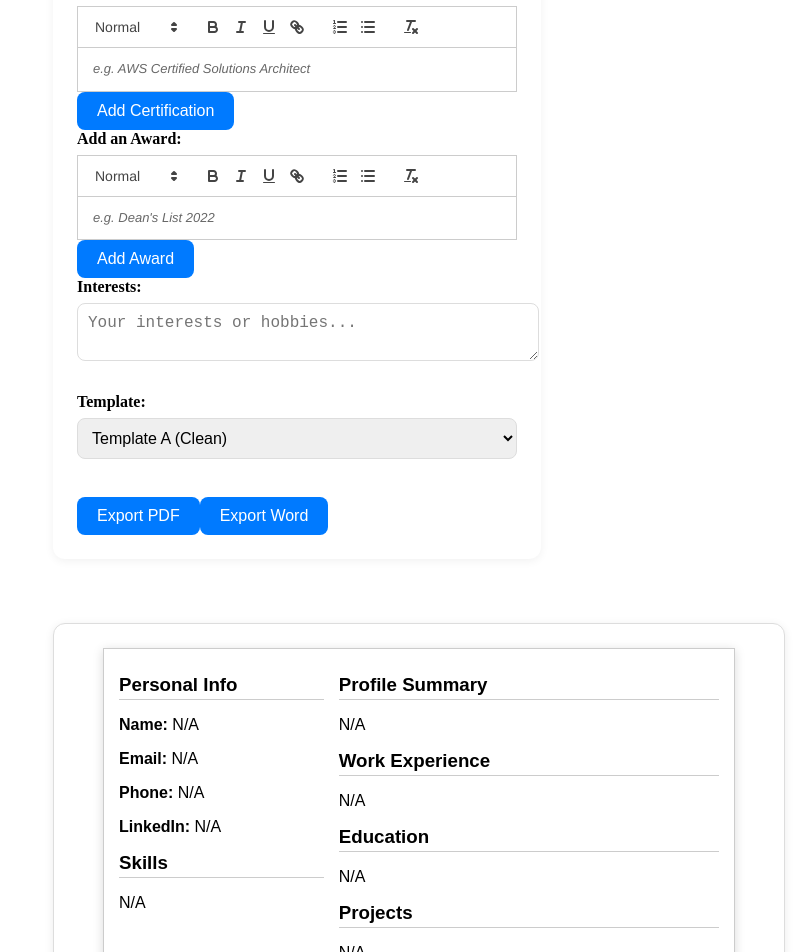
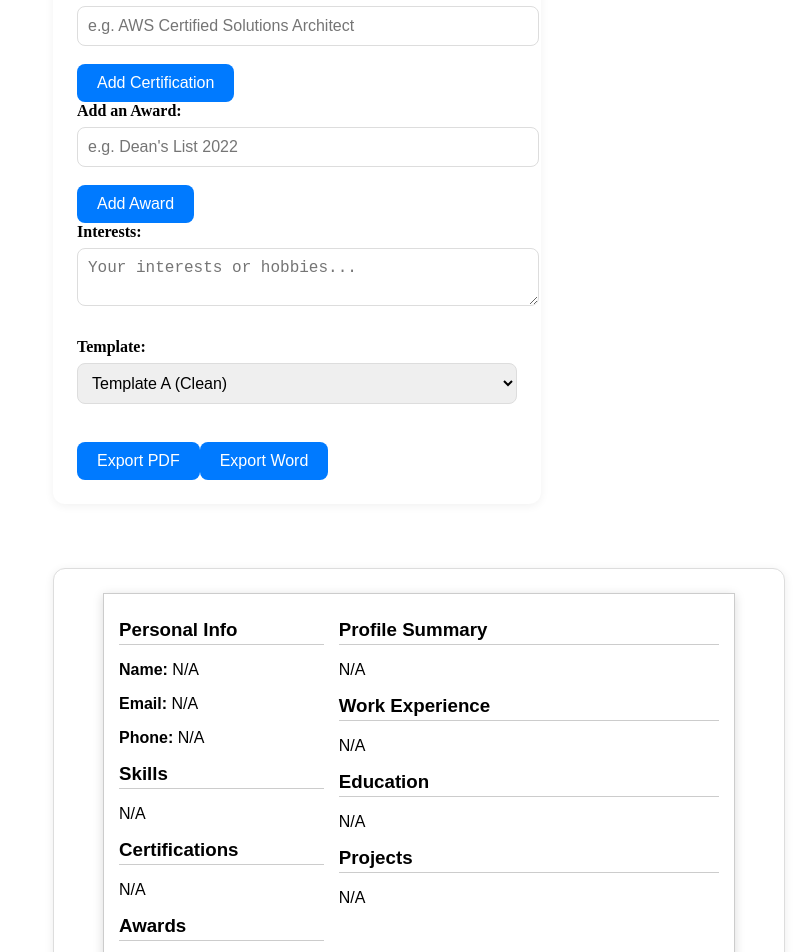
Before and after one commit to Zagitalc/OnClickCV, a React (Create React App) app in the folder client/: page / in a window 1280 px wide. Shown: the part 1440-2392 px from the top of the page, without its empty margins (485-1280 px from the left). Built offline with nearby package versions, Linux system fonts and the light colour scheme.

Commit message:
Revert "cert and award optional design"
This reverts commit f9ef255f6f65172bcb6c6401327e0482ada6f249.

```diff
--- a/client/src/components/CVForm.js
+++ b/client/src/components/CVForm.js
@@ -5,8 +5,8 @@ import "react-quill/dist/quill.snow.css";
 const CVForm = ({ cvData, setCvData, template, setTemplate }) => {
     // Local state for adding new skills
     const [newSkill, setNewSkill] = useState("");
-    const [newCert, setNewCert] = useState(""); // now stores HTML
-    const [newAward, setNewAward] = useState(""); // now stores HTML
+    const [newCert, setNewCert] = useState("");
+    const [newAward, setNewAward] = useState("");
 
     // Local state for adding new education entry
     const [newEdu, setNewEdu] = useState({
@@ -87,8 +87,8 @@ const CVForm = ({ cvData, setCvData, template, setTemplate }) => {
        CERTIFICATIONS: ADD/REMOVE LOGIC
        ========================= */
     const handleAddCert = () => {
-        if (!newCert || newCert === "<p><br></p>") return;
-        const updatedCerts = [...(cvData.certifications || []), newCert];
+        if (!newCert.trim()) return;
+        const updatedCerts = [...(cvData.certifications || []), newCert.trim()];
         setCvData({ ...cvData, certifications: updatedCerts });
         setNewCert("");
     };
@@ -102,8 +102,8 @@ const CVForm = ({ cvData, setCvData, template, setTemplate }) => {
        AWARDS: ADD/REMOVE LOGIC
        ========================= */
     const handleAddAward = () => {
-        if (!newAward || newAward === "<p><br></p>") return;
-        const updatedAwards = [...(cvData.awards || []), newAward];
+        if (!newAward.trim()) return;
+        const updatedAwards = [...(cvData.awards || []), newAward.trim()];
         setCvData({ ...cvData, awards: updatedAwards });
         setNewAward("");
     };
@@ -349,10 +349,10 @@ const CVForm = ({ cvData, setCvData, template, setTemplate }) => {
             {/* Certifications */}
             <div>
                 <label>Add a Certification:</label>
-                <ReactQuill
-                    theme="snow"
+                <input
+                    type="text"
                     value={newCert}
-                    onChange={setNewCert}
+                    onChange={(e) => setNewCert(e.target.value)}
                     placeholder="e.g. AWS Certified Solutions Architect"
                 />
                 <button type="button" onClick={handleAddCert}>Add Certification</button>
@@ -360,14 +360,11 @@ const CVForm = ({ cvData, setCvData, template, setTemplate }) => {
                     <ul className="skills-list">
                         {cvData.certifications.map((cert, idx) => (
                             <li key={idx}>
-                                <div dangerouslySetInnerHTML={{ __html: cert }} />
+                                {cert}
                                 <button
                                     type="button"
                                     className="delete-btn"
-                                    onClick={() => {
-                                        const updatedCerts = cvData.certifications.filter((_, i) => i !== idx);
-                                        setCvData({ ...cvData, certifications: updatedCerts });
-                                    }}
+                                    onClick={() => handleRemoveCert(idx)}
                                     aria-label="Delete certification"
                                 >
                                     Remove
@@ -381,10 +378,10 @@ const CVForm = ({ cvData, setCvData, template, setTemplate }) => {
             {/* Awards */}
             <div>
                 <label>Add an Award:</label>
-                <ReactQuill
-                    theme="snow"
+                <input
+                    type="text"
                     value={newAward}
-                    onChange={setNewAward}
+                    onChange={(e) => setNewAward(e.target.value)}
                     placeholder="e.g. Dean's List 2022"
                 />
                 <button type="button" onClick={handleAddAward}>Add Award</button>
@@ -392,14 +389,11 @@ const CVForm = ({ cvData, setCvData, template, setTemplate }) => {
                     <ul className="skills-list">
                         {cvData.awards.map((award, idx) => (
                             <li key={idx}>
-                                <div dangerouslySetInnerHTML={{ __html: award }} />
+                                {award}
                                 <button
                                     type="button"
                                     className="delete-btn"
-                                    onClick={() => {
-                                        const updatedAwards = cvData.awards.filter((_, i) => i !== idx);
-                                        setCvData({ ...cvData, awards: updatedAwards });
-                                    }}
+                                    onClick={() => handleRemoveAward(idx)}
                                     aria-label="Delete award"
                                 >
                                     Remove
--- a/client/src/components/CVPreview.js
+++ b/client/src/components/CVPreview.js
@@ -7,14 +7,14 @@ const CVPreview = ({ cvData, template }) => {
         name,
         email,
         phone,
-        linkedin,
         summary,
         workExperience,
         education,
         skills,
         projects,
         certifications,
-        awards
+        awards,
+        interests
     } = cvData;
 
     return (
@@ -26,9 +26,9 @@ const CVPreview = ({ cvData, template }) => {
                     <p><strong>Name:</strong> {name || 'N/A'}</p>
                     <p><strong>Email:</strong> {email || 'N/A'}</p>
                     <p><strong>Phone:</strong> {phone || 'N/A'}</p>
-                    <p><strong>LinkedIn:</strong> {linkedin || 'N/A'}</p>
 
                     <h3>Skills</h3>
+                    {/* Fixed skills rendering to handle array data structure */}
                     {skills && skills.length > 0 ? (
                         <ul>
                             {skills.map((skill, idx) => (
@@ -39,31 +39,26 @@ const CVPreview = ({ cvData, template }) => {
                         <p>N/A</p>
                     )}
 
-                    {certifications && certifications.length > 0 && (
-                        <>
                     <h3>Certifications</h3>
+                    {certifications && certifications.length > 0 ? (
                         <ul>
                             {certifications.map((cert, idx) => (
-                                    <li key={idx}>
-                                        <span dangerouslySetInnerHTML={{ __html: cert }} />
-                                    </li>
+                                <li key={idx}>{cert}</li>
                             ))}
                         </ul>
-                        </>
-                    )}
+                    ) : <p>N/A</p>}
 
-                    {awards && awards.length > 0 && (
-                        <>
                     <h3>Awards</h3>
+                    {awards && awards.length > 0 ? (
                         <ul>
                             {awards.map((award, idx) => (
-                                    <li key={idx}>
-                                        <span dangerouslySetInnerHTML={{ __html: award }} />
-                                    </li>
+                                <li key={idx}>{award}</li>
                             ))}
                         </ul>
-                        </>
-                    )}
+                    ) : <p>N/A</p>}
+
+                    <h3>Interests</h3>
+                    {interests ? <p>{interests}</p> : null}
                 </div>
 
                 {/* Right Column */}
@@ -77,27 +72,20 @@ const CVPreview = ({ cvData, template }) => {
                     <h3>Education</h3>
                     {education && education.length > 0 ? (
                         education.map((edu, idx) => (
-                            <div key={idx} className="education-entry" style={{ marginBottom: 18 }}>
-                                <div style={{ fontWeight: 700, fontSize: "1.15em", marginBottom: 2 }}>
-                                    {edu.school}
-                                </div>
-                                {edu.degree && (
-                                    <div style={{ marginBottom: 2 }}>{edu.degree}</div>
-                                )}
-                                {edu.location && (
-                                    <div style={{ marginBottom: 2 }}>{edu.location}</div>
-                                )}
-                                {(edu.startDate || edu.endDate) && (
-                                    <div style={{ color: "#888", fontSize: "0.95em", marginBottom: 2 }}>
-                                        {edu.startDate}{edu.startDate && edu.endDate ? " - " : ""}{edu.endDate}
-                                    </div>
-                                )}
+                            <div key={idx} className="education-entry">
+                                <p><strong>Degree:</strong> {edu.degree}</p>
+                                <p><strong>School:</strong> {edu.school}</p>
+                                <p><strong>Location:</strong> {edu.location}</p>
+                                <p><strong>Dates:</strong> {edu.startDate} - {edu.endDate}</p>
                                 {edu.additionalInfo && (
+                                    <div>
+                                        <strong>Details:</strong>
+                                        {/* Render HTML from Quill with security consideration */}
                                         <div
-                                        style={{ marginBottom: 2 }}
                                             dangerouslySetInnerHTML={{ __html: edu.additionalInfo }}
                                             className="education-details"
                                         />
+                                    </div>
                                 )}
                             </div>
                         ))
```
Lines whose indentation alone changed are shown as unchanged.
